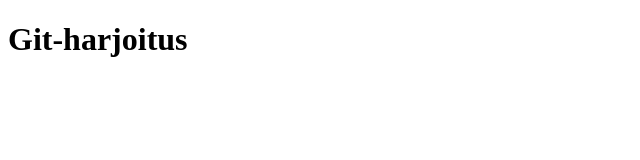
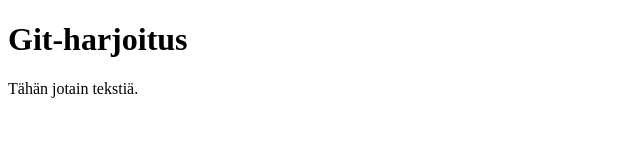
Before and after one commit to erjavuo/git-harjoitus0325, a plain HTML site: page index.html in a window 1280 px wide. Shown: the whole page, without its empty margins (0-640 px from the left). Drawn offline with Linux system fonts and the light colour scheme.

Commit message:
index.html changed

```diff
--- a/index.html
+++ b/index.html
@@ -7,5 +7,6 @@
 </head>
 <body>
     <h1>Git-harjoitus</h1>
+    <p>Tähän jotain tekstiä.</p>
 </body>
 </html>
```
